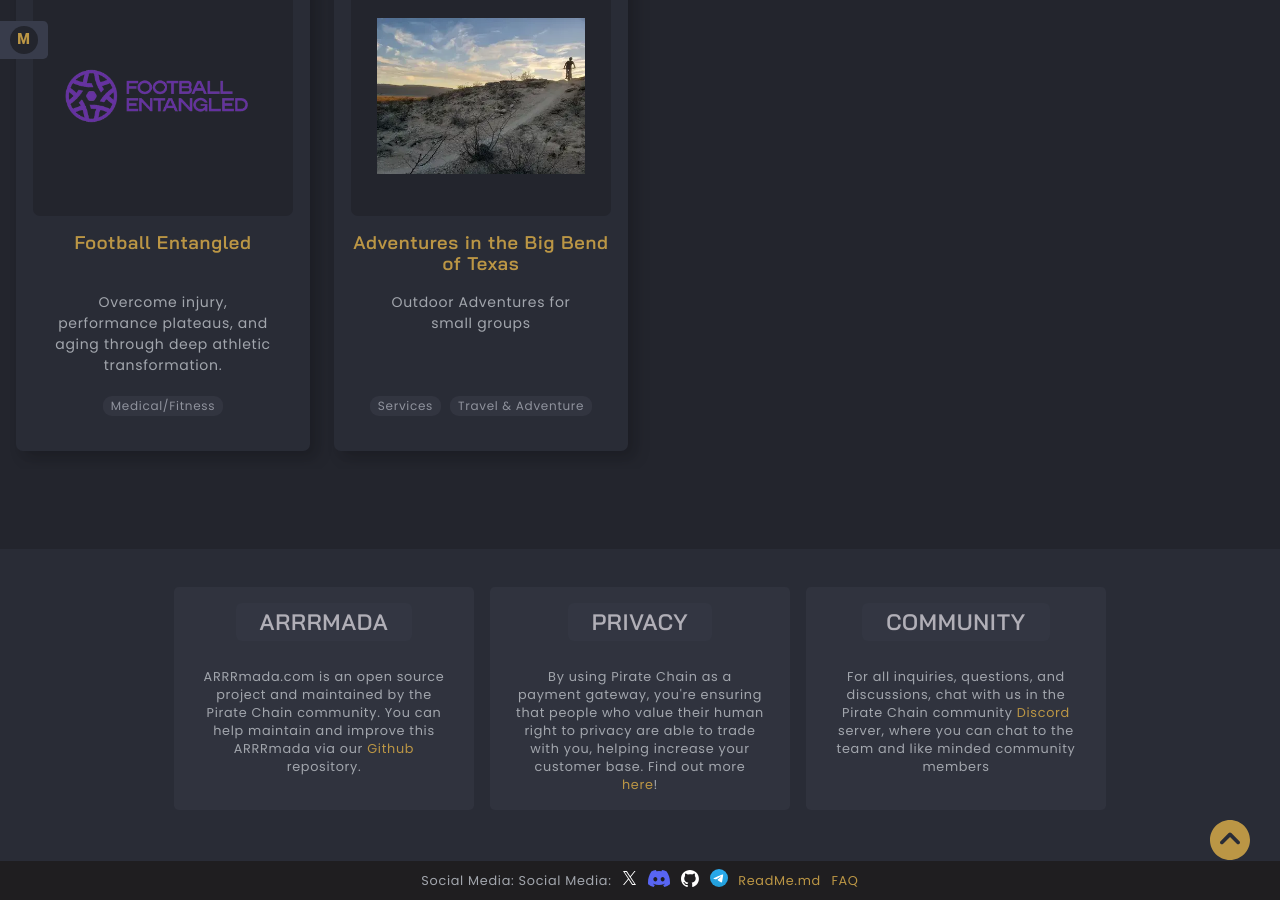
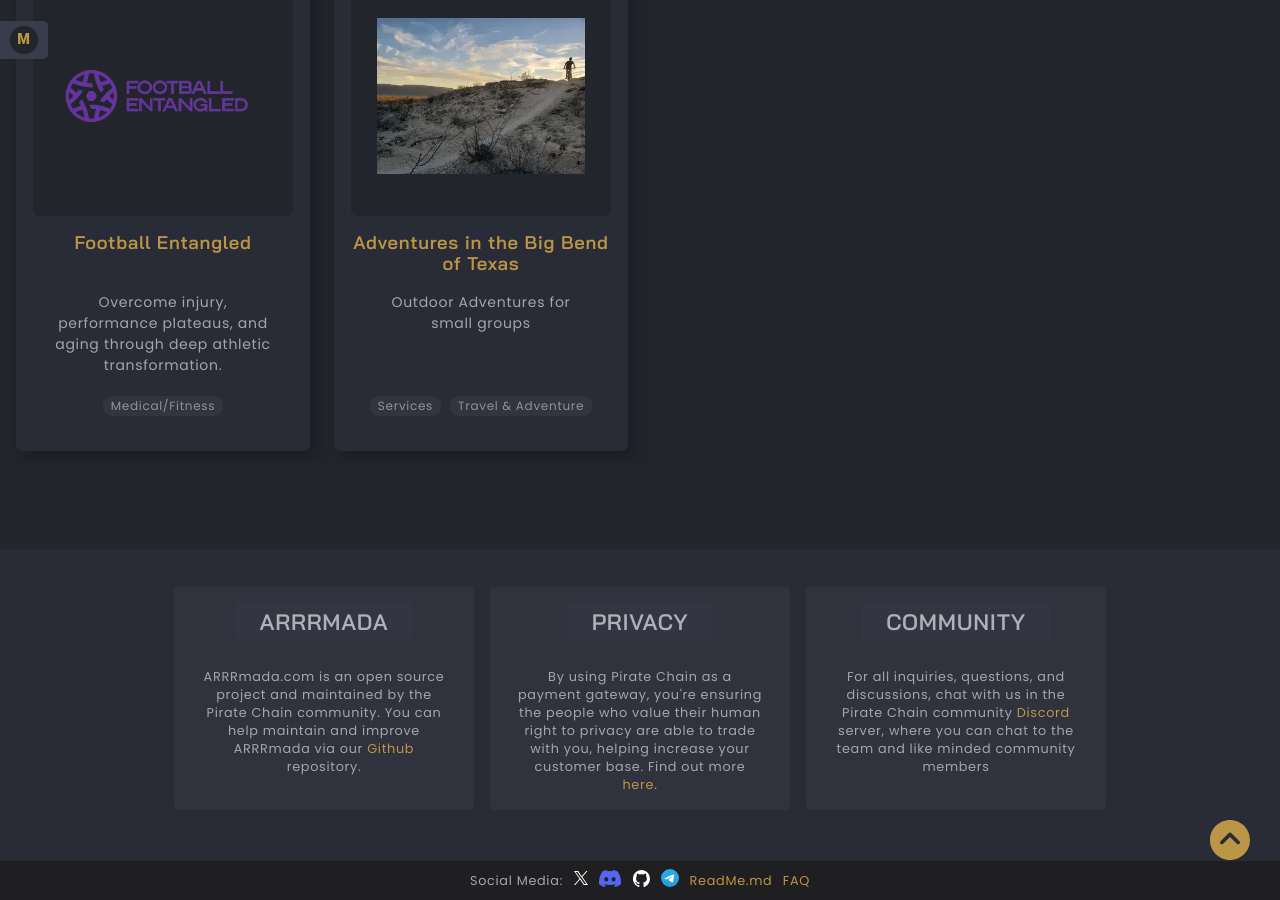
Before and after one commit to ARRRmada/ARRRmada.com, a Jekyll site: the page built from index.html, in a window 1280 px wide and 900 px high, scrolled down 23975 px. Built offline with Jekyll 4.4.1, drawn with Linux system fonts in a browser that asks for light colours.

Commit message:
Update footer.html

```diff
--- a/_includes/footer.html
+++ b/_includes/footer.html
@@ -6,13 +6,13 @@
       <div class="footer-columns">
         <h2 class="footer-heading">ARRRmada</h2>
       <p>
-      ARRRmada.com is an open source project and maintained by the Pirate Chain community. You can help maintain and improve this ARRRmada via our <a href="{{ site.readme }}" target="_blank" rel="noopener noreferrer">Github</a> repository.
+      ARRRmada.com is an open source project and maintained by the Pirate Chain community. You can help maintain and improve ARRRmada via our <a href="{{ site.readme }}" target="_blank" rel="noopener noreferrer">Github</a> repository.
       </p>
     </div>
     <div class="footer-columns">
       <h2 class="footer-heading">Privacy</h2>
     <p>
-    By using Pirate Chain as a payment gateway, you're ensuring that people who value their human right to privacy are able to trade with you, helping increase your customer base. Find out more <a href="https://piratechain.net" target="_blank" rel="noopener noreferrer">here</a>!
+    By using Pirate Chain as a payment gateway, you're ensuring the people who value their human right to privacy are able to trade with you, helping increase your customer base. Find out more <a href="https://piratechain.net" target="_blank" rel="noopener noreferrer">here</a>.
     </p>
   </div>
     <div class="footer-columns">
@@ -23,9 +23,9 @@
 </div>
 <div class="sub-footer-wrap">
 <div class="sub-footer">
- <span>Social Media:
+ <span>
   <div class="pirate-social-icons">
-    <p>Social Media:</p>
+    Social Media:
     <a href="https://x.com/PirateARRRmada" class="x-logo" target="_blank" rel="noopener noreferrer">
         <img src="assets/img/logo/x-logo.svg" alt="X Link Icon" title="X Link Icon">
     </a>
```
